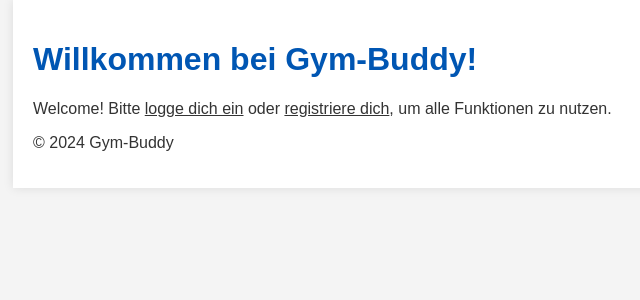
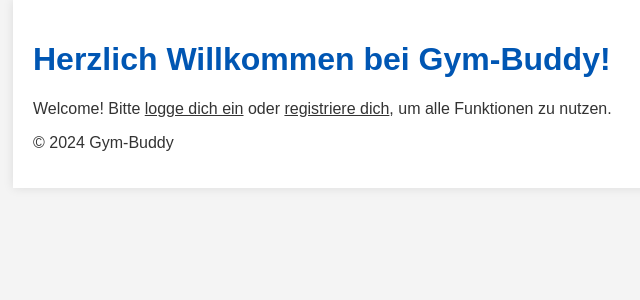
Before and after one commit to schweglera/GymBuddy, a Django app: page / in a window 1280 px wide. Shown: the top 300 px of the page, without its empty margins (287-927 px from the left). Run offline with Django 5.2, Linux system fonts and the light colour scheme.

Commit message:
Fourth Commit Nicolas 05.01.25

```diff
--- a/blog/templates/article_list.html
+++ b/blog/templates/article_list.html
@@ -7,7 +7,7 @@
 </head>
 <body>
     <div class="container">
-        <h1>Willkommen bei Gym-Buddy!</h1>
+        <h1>Herzlich Willkommen bei Gym-Buddy!</h1>
 
         {% if user.is_authenticated %}
             <p>Hallo, {{ user.username }}!</p>
```
